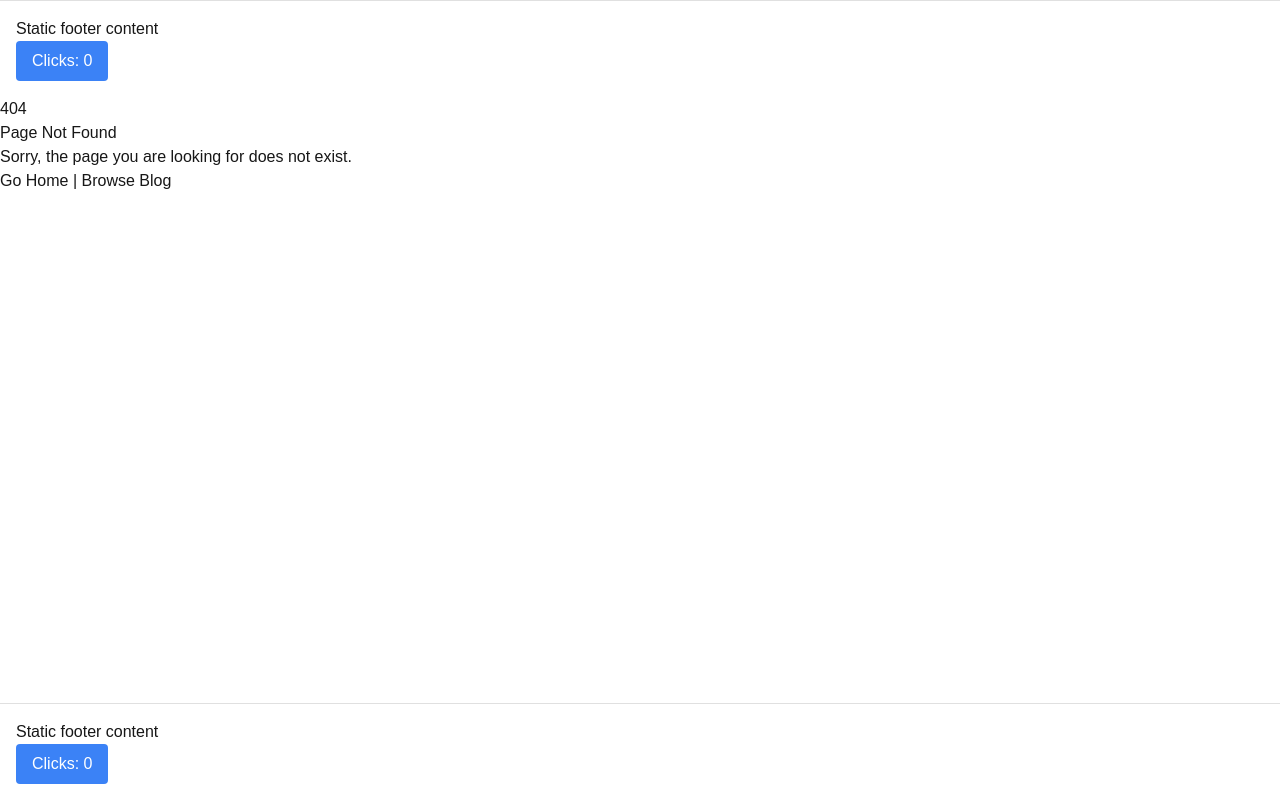
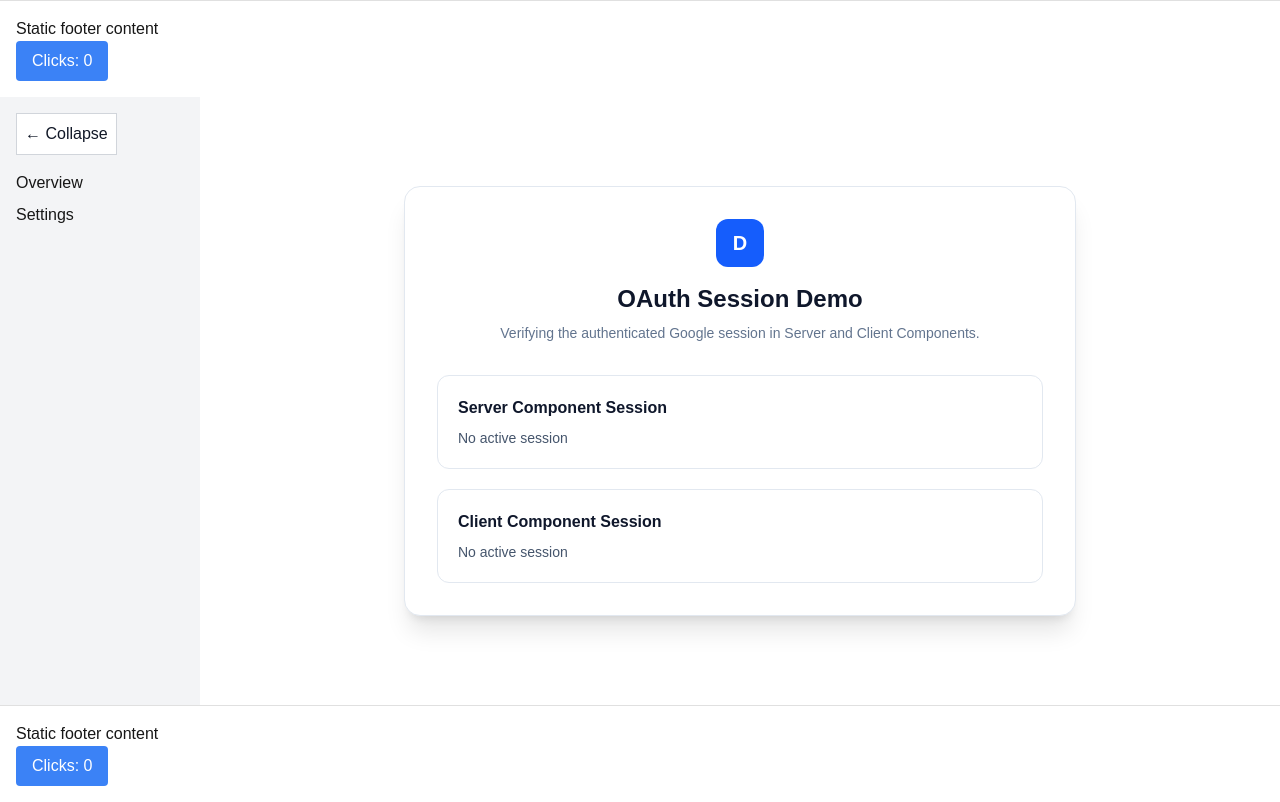
Before and after one commit to kalviumcommunity/DisputeGuard, a Next.js app in the folder frontend/: page /dashboard/session in a window 1280 px wide. Before the commit this address had no page. Built offline with nearby package versions, Linux system fonts and the light colour scheme; no server answers.

Commit message:
feat(oauth-with-google-provider-nextauth-js): implement oauth with google provider (nextauth.js) assignment

```diff
--- a/frontend/app/(auth)/login/page.tsx
+++ b/frontend/app/(auth)/login/page.tsx
@@ -11,6 +11,20 @@ export default function LoginPage() {
   const [password, setPassword] = useState('');
   const [message, setMessage] = useState('');
   const [loading, setLoading] = useState(false);
+
+  async function handleGoogleSignIn() {
+    setMessage('');
+    setLoading(true);
+
+    try {
+      await signIn('google', {
+        callbackUrl: '/dashboard/session',
+      });
+    } catch {
+      setMessage('Google sign-in failed. Please try again.');
+      setLoading(false);
+    }
+  }
 
   async function handleSubmit(event: FormEvent<HTMLFormElement>) {
     event.preventDefault();
@@ -56,6 +70,21 @@ export default function LoginPage() {
           <p className="mt-2 text-sm text-slate-500">
             Sign in to your Dispute Guard account
           </p>
+        </div>
+
+        <button
+          type="button"
+          onClick={handleGoogleSignIn}
+          disabled={loading}
+          className="mb-5 w-full rounded-lg border border-slate-300 bg-white px-4 py-3 text-sm font-semibold text-slate-700 shadow-sm transition hover:bg-slate-50 focus:outline-none focus:ring-2 focus:ring-blue-500 focus:ring-offset-2 disabled:cursor-not-allowed disabled:opacity-60"
+        >
+          {loading ? 'Signing In...' : 'Continue with Google'}
+        </button>
+
+        <div className="mb-5 flex items-center gap-3">
+          <div className="h-px flex-1 bg-slate-200" />
+          <span className="text-xs text-slate-400">OR</span>
+          <div className="h-px flex-1 bg-slate-200" />
         </div>
 
         <form onSubmit={handleSubmit} className="space-y-5">
--- a/frontend/app/actions/revalidate-actions.ts
+++ b/frontend/app/actions/revalidate-actions.ts
@@ -21,7 +21,7 @@ export async function addDisputeAndRevalidateAction(formData: FormData) {
 
   // Task 1: Invalidate target cache via revalidatePath and revalidateTag
   revalidatePath('/disputes-list');
-  revalidateTag('disputes-tag'); // FIX: Removed the second 'max-age' parameter
+  revalidateTag('disputes-tag', 'max'); // FIX: Removed the second 'max-age' parameter
 
   // Task 4: Redirect back to the list page after revalidation
   redirect('/disputes-list');
--- a/frontend/app/api/auth/[...nextauth]/route.ts
+++ b/frontend/app/api/auth/[...nextauth]/route.ts
@@ -1,22 +1,22 @@
 import NextAuth from 'next-auth';
 import CredentialsProvider from 'next-auth/providers/credentials';
+import GoogleProvider from 'next-auth/providers/google';
 import bcrypt from 'bcryptjs';
 import { prisma } from '@/lib/prisma';
 
 const handler = NextAuth({
   providers: [
+    GoogleProvider({
+      clientId: process.env.GOOGLE_CLIENT_ID!,
+      clientSecret: process.env.GOOGLE_CLIENT_SECRET!,
+    }),
+
     CredentialsProvider({
       name: 'Credentials',
 
       credentials: {
-        email: {
-          label: 'Email',
-          type: 'email',
-        },
-        password: {
-          label: 'Password',
-          type: 'password',
-        },
+        email: { label: 'Email', type: 'email' },
+        password: { label: 'Password', type: 'password' },
       },
 
       async authorize(credentials) {
@@ -33,18 +33,14 @@ const handler = NextAuth({
           where: { email },
         });
 
-        if (!user) {
-          return null;
-        }
+        if (!user) return null;
 
         const passwordMatches = await bcrypt.compare(
           credentials.password,
           user.passwordHash
         );
 
-        if (!passwordMatches) {
-          return null;
-        }
+        if (!passwordMatches) return null;
 
         return {
           id: user.id,
--- /dev/null
+++ b/frontend/app/dashboard/session-client.tsx
@@ -0,0 +1,19 @@
+'use client';
+
+import { useSession } from 'next-auth/react';
+
+export default function SessionClient() {
+  const { data: session } = useSession();
+
+  return (
+    <div className="mt-5 rounded-xl border border-slate-200 p-5">
+      <h2 className="font-semibold text-slate-900">
+        Client Component Session
+      </h2>
+
+      <p className="mt-2 text-sm text-slate-600">
+        {session?.user?.email ?? 'No active session'}
+      </p>
+    </div>
+  );
+}
--- /dev/null
+++ b/frontend/app/dashboard/session/page.tsx
@@ -0,0 +1,37 @@
+import { getServerSession } from 'next-auth';
+import SessionClient from '../session-client';
+
+export default async function SessionDemoPage() {
+  const session = await getServerSession();
+
+  return (
+    <main className="flex min-h-[70vh] items-center justify-center px-4 py-12">
+      <div className="w-full max-w-2xl rounded-2xl border border-slate-200 bg-white p-8 shadow-xl">
+        <div className="mb-8 text-center">
+          <div className="mx-auto mb-4 flex h-12 w-12 items-center justify-center rounded-xl bg-blue-600 text-xl font-bold text-white">
+            D
+          </div>
+
+          <h1 className="text-2xl font-bold text-slate-900">
+            OAuth Session Demo
+          </h1>
+
+          <p className="mt-2 text-sm text-slate-500">
+            Verifying the authenticated Google session in Server and Client Components.
+          </p>
+        </div>
+
+        <div className="rounded-xl border border-slate-200 p-5">
+          <h2 className="font-semibold text-slate-900">
+            Server Component Session
+          </h2>
+          <p className="mt-2 text-sm text-slate-600">
+            {session?.user?.email ?? 'No active session'}
+          </p>
+        </div>
+
+        <SessionClient />
+      </div>
+    </main>
+  );
+}
--- a/frontend/app/layout.tsx
+++ b/frontend/app/layout.tsx
@@ -2,6 +2,7 @@ import type { Metadata } from "next";
 import { Geist, Geist_Mono } from "next/font/google";
 import Header from "@/components/Header";
 import Footer from "@/components/Footer";
+import Providers from "./providers";
 import "./globals.css";
 
 const geistSans = Geist({
@@ -30,9 +31,11 @@ export default function RootLayout({
       className={`${geistSans.variable} ${geistMono.variable} h-full antialiased`}
     >
       <body className="min-h-full flex flex-col">
-        <Header />
-        <main className="flex-1">{children}</main>
-        <Footer />
+        <Providers>
+          <Header />
+          <main className="flex-1">{children}</main>
+          <Footer />
+        </Providers>
       </body>
     </html>
   );
--- /dev/null
+++ b/frontend/app/providers.tsx
@@ -0,0 +1,11 @@
+'use client';
+
+import { SessionProvider } from 'next-auth/react';
+
+export default function Providers({
+  children,
+}: {
+  children: React.ReactNode;
+}) {
+  return <SessionProvider>{children}</SessionProvider>;
+}
```
